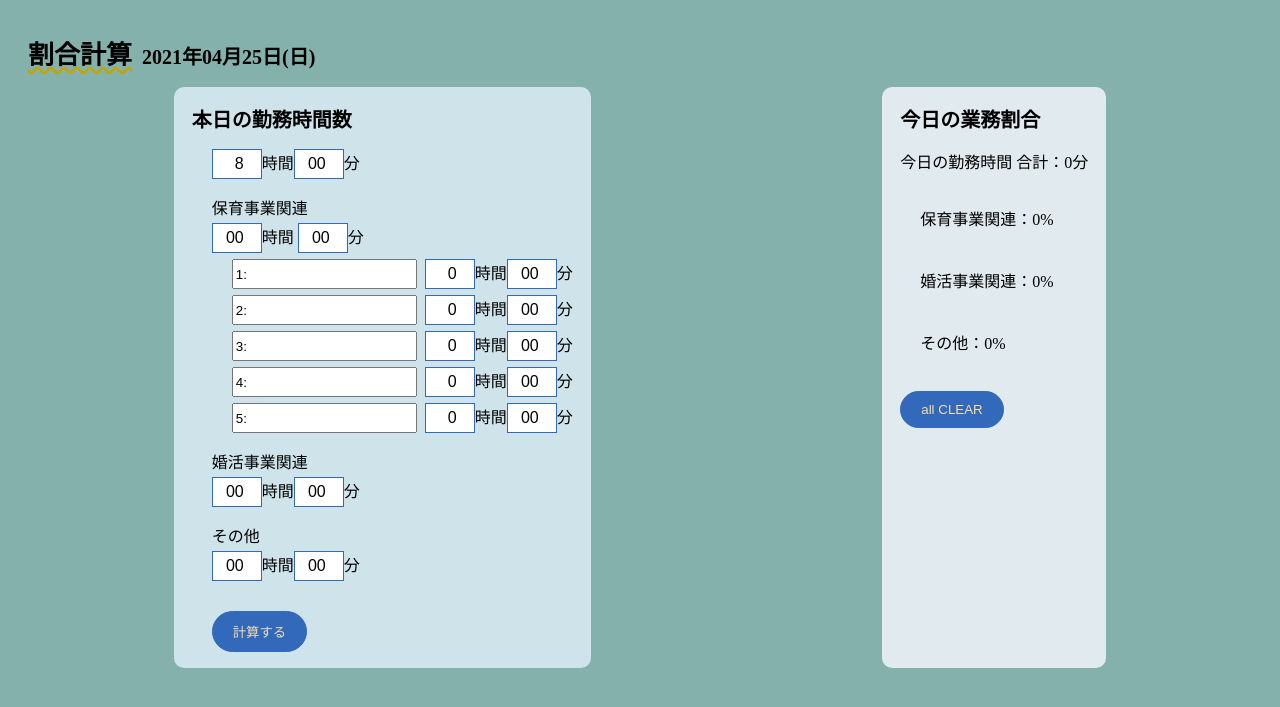
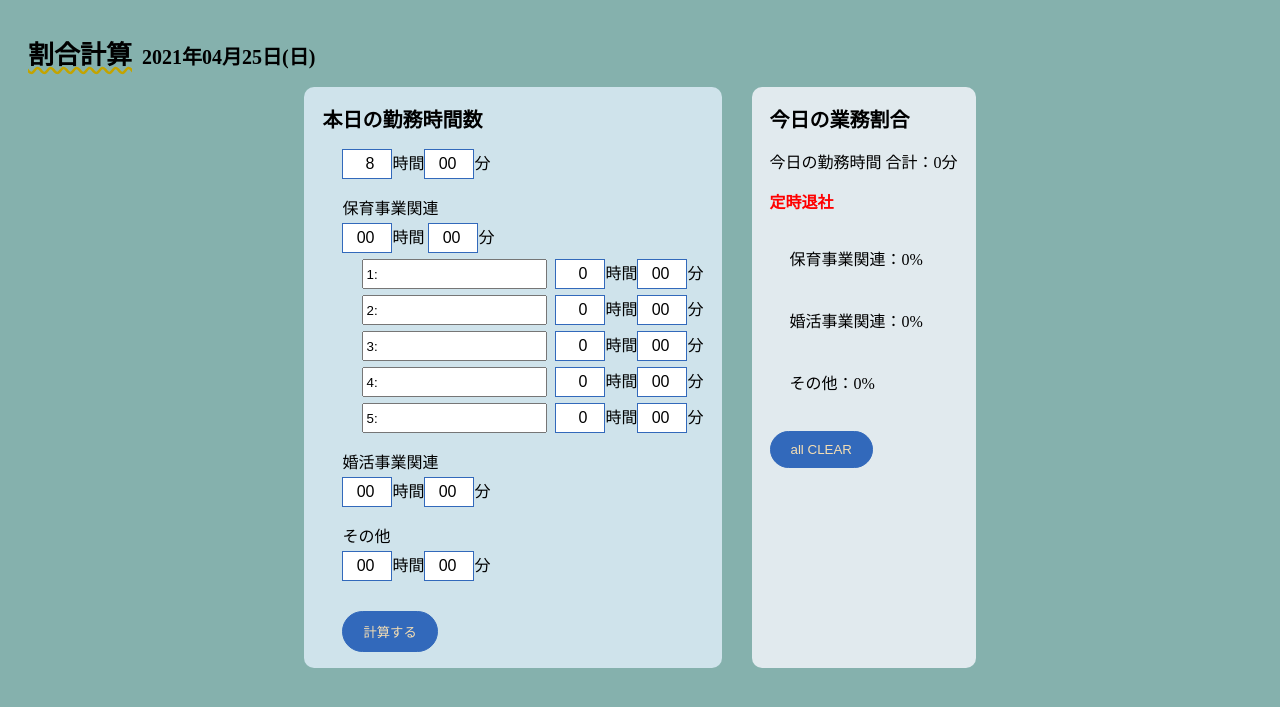
Before and after one commit to eryry/php_study, a PHP site: page / in a window 1280 px wide. Shown: the top 707 px of the page. Run offline with PHP 8.4, Linux system fonts and the light colour scheme.

Commit message:
勤務時間によるメッセージ表示追加、表示位置CSS修正

```diff
--- a/wariai/ClassCalc.php
+++ b/wariai/ClassCalc.php
@@ -12,7 +12,7 @@ class Calc {
       return ($time / $all_time) *100;
     }
   }
-
+  // 小数点以下2桁表示
   function number_for($num) {
     $num = number_format($num,2);
     return $num;
--- a/wariai/index.php
+++ b/wariai/index.php
@@ -80,6 +80,17 @@ $week = $weeks[date("w")];
   <section class="result">
     <h2>今日の業務割合</h2>
     <p>今日の勤務時間 合計：<?php echo $all_time; ?>分</p>
+    <p class="attention_red"><?php
+    if($all_time<=480){
+      echo "定時退社";
+    }elseif($all_time>480 && $all_time<=540){
+      echo "残業注意報！おつかれさまですね";
+    }elseif($all_time>540 && $all_time<=600) {
+      echo "1時間以上も残業してますよ!(><)!";
+    }elseif($all_time>600) {
+      echo "働きすぎだよ！気を付けて帰ってね";
+    }
+    ;?></p>
     <ul>
 
       <li class="detail">
--- a/wariai/style.css
+++ b/wariai/style.css
@@ -5,13 +5,14 @@ body{
 .sections {
   display: flex;
   flex-direction: row;
-  justify-content: space-around;
+  justify-content: center;
 }
 .base {
   padding-left: 18px;
   padding-right: 18px;
   border-radius: 10px;
   background-color: rgb(207, 227, 235);
+  margin-right: 30px;
 }
 .result {
   padding-left: 18px;
@@ -45,6 +46,10 @@ h1{
   font-size:26px;
   padding-right: 10px;
   text-decoration: wavy underline #c3a400;
+}
+.attention_red {
+  color: red;
+  font-weight: bold;
 }
 /* .emphasis::after {
   width: 100%;
```
Also changed, not shown: wariai/calc.php (+10 -10 lines).
